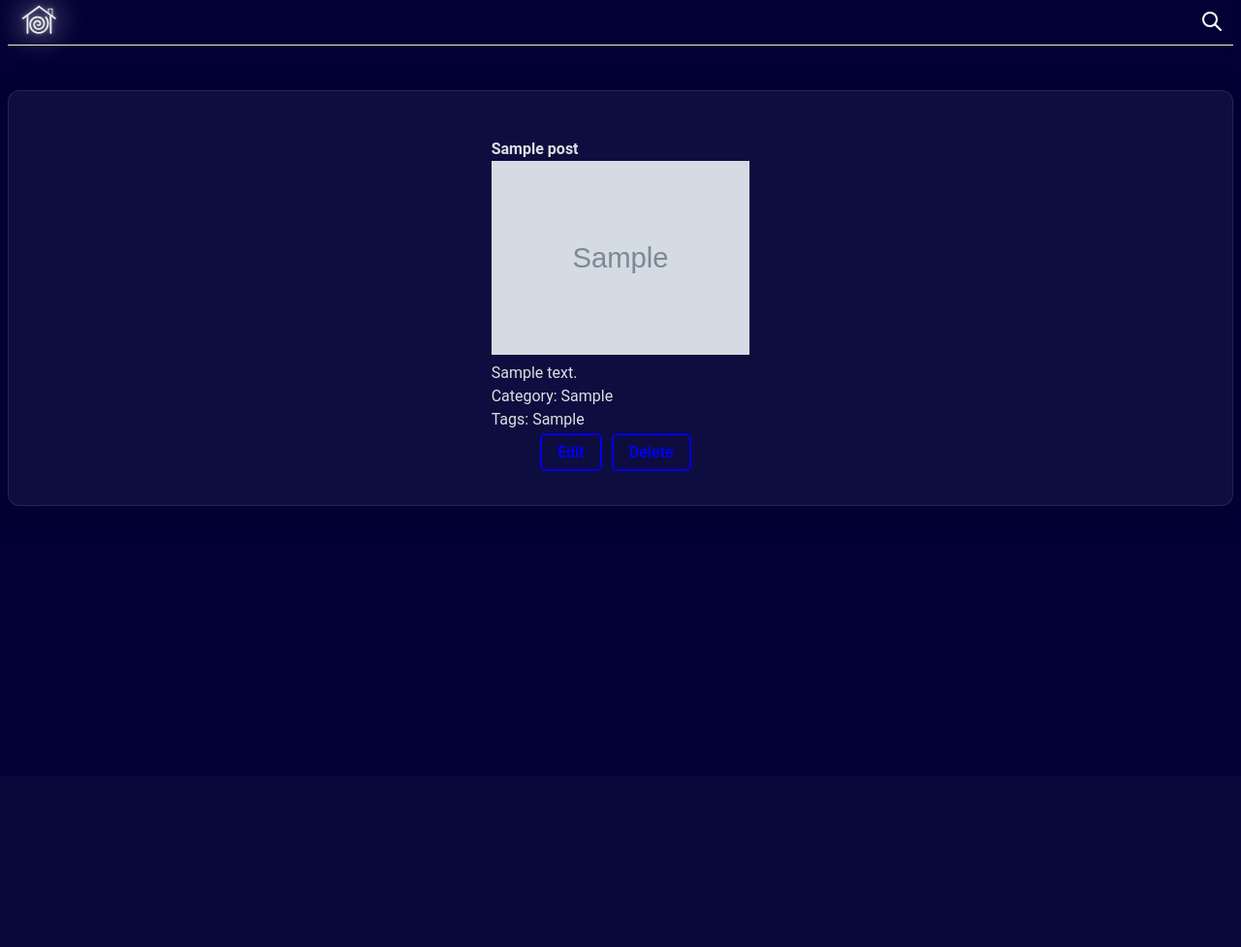
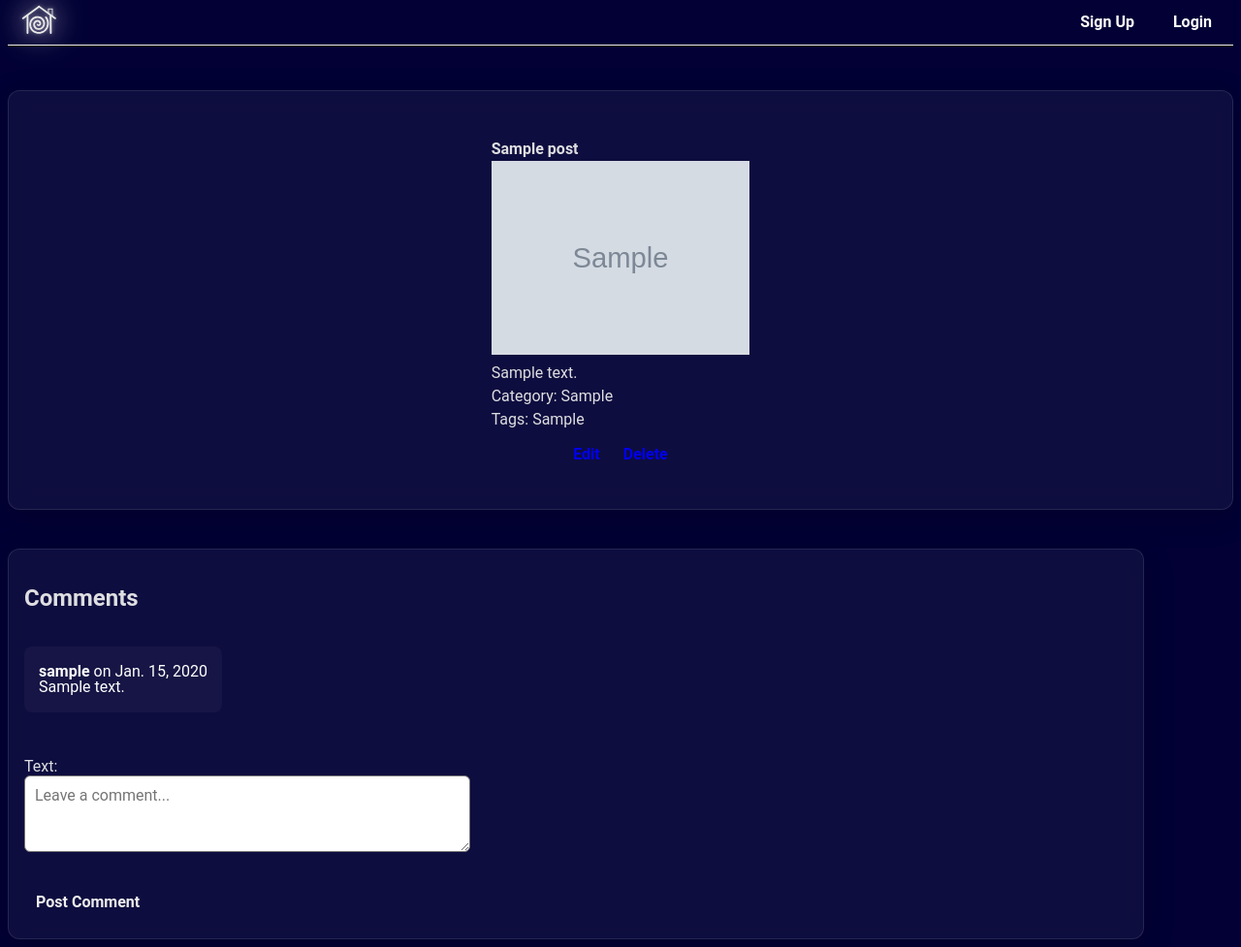
Before and after one commit to haaben-exe/arthouse, a Django app: page /post/1/ in a window 1280 px wide. Shown: the whole page at 97% size. Before the commit the page ends 527 px from the top, so only its background shows below. Run offline with Django 5.2, Linux system fonts and the light colour scheme; tables that the repository leaves empty hold one stand-in row (values such as "Sample post"); grey boxes marked "Sample" are stand-in pictures.

Commit message:
another push

```diff
--- /dev/null
+++ b/main_app/forms.py
@@ -0,0 +1,13 @@
+from django import forms
+from .models import Comments
+
+class CommentForm(forms.ModelForm):
+    class Meta:
+        model = Comments
+        fields = ['text']
+        widgets = {
+            'text': forms.Textarea(attrs={
+                'rows': 3,
+                'placeholder': 'Leave a comment...',
+            }),
+        }
--- a/main_app/static/css/detail/post.css
+++ b/main_app/static/css/detail/post.css
@@ -52,3 +52,50 @@
     height: 200px;
     object-fit: contain;
   }
+
+  .comment-section {
+    margin-top: 40px;
+    width: 90%;
+    padding: 16px;
+    display: flex;
+    flex-direction: column;
+    align-items: flex-start;
+    border-color: 1px solid rgb(212, 212, 212);
+    background: rgba(255, 255, 255, 0.05);
+    backdrop-filter: blur(10px);
+    border-radius: 12px;
+    border: 1px solid rgba(255, 255, 255, 0.1);
+    box-shadow: 0 8px 32px rgba(0, 0, 0, 0.2);
+  }
+
+  .comment-list {
+    list-style: none;
+    padding: 0;
+    margin-bottom: 20px;
+    display: flex;
+    flex-direction: column;
+    gap: 16px;
+  }
+
+  .comment {
+    background: rgba(255, 255, 255, 0.03);
+    border-radius: 8px;
+    padding: 10px 15px;
+    margin-bottom: 10px;
+    color: #fff;
+  }
+
+  .comment-form textarea {
+    width: 100%;
+    padding: 10px;
+    font-family: inherit;
+    font-size: 1rem;
+    border-radius: 6px;
+    resize: vertical;
+  }
+
+  .comment-form .btn {
+    margin-top: 10px;
+    padding-right: 16px;
+    color: #eee
+  }
--- a/main_app/static/css/main/base.css
+++ b/main_app/static/css/main/base.css
@@ -37,15 +37,15 @@ header * {
 
 .btn {
   font-size: var(--font-l);
-  padding: 8px 16px;
+  padding: 12px 12px;
   border-radius: 6px;
-  border-width: 2px;
+  border-width: 0;
   border-style: solid;
+  background-color: transparent;
   text-decoration: none;
   font-weight: 600;
   cursor: pointer;
   font-family: inherit;
-  margin-right: 10px;
 }
 
 ul {
@@ -59,6 +59,11 @@ ul {
 
 nav li a {
   filter: brightness(0) invert(1);
+  text-decoration: none;
+}
+
+li {
+  line-height: 0px;
 }
 
 nav li a:hover {
--- a/main_app/templates/detail/post.html
+++ b/main_app/templates/detail/post.html
@@ -24,4 +24,27 @@
         <a href="{% url 'post_delete' post.id %}" class="btn danger">Delete</a>
     </div>
 </section>
+
+<section class="comment-section">
+    <h2>Comments</h2>
+
+    {% if comments %}
+        <ul class="comment-list">
+            {% for comment in comments %}
+                <li class="comment">
+                    <p><strong>{{ comment.author|default:"Anonymous" }}</strong> on {{ comment.date }}</p>
+                    <p>{{ comment.text }}</p>
+                </li>
+            {% endfor %}
+        </ul>
+    {% else %}
+        <p>No comments yet. Be the first to comment!</p>
+    {% endif %}
+
+    <form method="post" class="comment-form">
+        {% csrf_token %}
+        {{ form.as_p }}
+        <button type="submit" class="btn">Post Comment</button>
+    </form>
+</section>
 {% endblock %}
--- a/main_app/templates/detail/profile.html
+++ b/main_app/templates/detail/profile.html
@@ -1,6 +1,6 @@
 {% extends 'main/base.html' %} {% block content %}
 
-<h1>Hi, Profile!</h1>
+<h1>Hi, {{ user }}!</h1>
 
 <form id="logout-form" method="post" action="{% url 'logout' %}">
     {% csrf_token %}
--- a/main_app/templates/form/postform.html
+++ b/main_app/templates/form/postform.html
@@ -19,6 +19,6 @@
         <table>
             {{ form.as_table }}
         </table>
-        <button type="submit" class="btn submit">Post</button>
+        <button type="submit" class="btn">Update</button>
     </form>
 {% endblock %}
--- a/main_app/templates/main/base.html
+++ b/main_app/templates/main/base.html
@@ -28,7 +28,12 @@
                 <li><a href="/profile"><img src="{% static 'icons/navbar/user.svg' %}" alt="User Profile Button" /></a>
                 </li>
                 {% else %}
-                <li><a href="/search"><img src="{% static 'icons/navbar/search.svg' %}" alt="Search Button" /></a></li>
+                <li>
+                    <button class="btn"><a href="/signup">Sign Up</a></button>
+                </li>
+                <li>
+                    <button class="btn"><a href="/login">Login</a></button>
+                </li>
                 {% endif %}
             </ul>
         </nav>
--- a/main_app/urls.py
+++ b/main_app/urls.py
@@ -3,6 +3,8 @@ from . import views
 
 from django.conf import settings
 from django.conf.urls.static import static
+
+from django.contrib.auth.views import LoginView
 
 
 urlpatterns = [
@@ -55,7 +57,13 @@ urlpatterns = [
 
     path(
         'login/',
-        views.Login,
+        LoginView.as_view(template_name='form/login.html'),
+        name='login'
+        ),
+
+    path(
+        'signup/',
+        views.Signup,
         name='signup'
         ),
 
--- a/main_app/views.py
+++ b/main_app/views.py
@@ -1,8 +1,13 @@
 from django.shortcuts import render, redirect
+
 from django.views.generic.edit import CreateView, UpdateView, DeleteView
+
+from django.contrib.auth.forms import AuthenticationForm
 from django.contrib.auth.views import LoginView
-from django.contrib.auth.forms import AuthenticationForm
 from django.contrib.auth import login, authenticate
+from django.contrib.auth.forms import UserCreationForm
+
+from .forms import CommentForm
 
 from .models import Post, Comments
 
@@ -24,7 +29,24 @@ class CreatePost(CreateView):
 
 def PostPage(request, post_id):
     post = Post.objects.get(id=post_id)
-    return render(request, 'detail/post.html', {'post': post})
+    comments = post.comments.all().order_by('-date')  # Show newest first
+
+    if request.method == 'POST':
+        form = CommentForm(request.POST)
+        if form.is_valid():
+            comment = form.save(commit=False)
+            comment.post = post
+            comment.author = request.user if request.user.is_authenticated else None
+            comment.save()
+            return redirect('post_detail', post_id=post.id)
+    else:
+        form = CommentForm()
+
+    return render(request, 'detail/post.html', {
+        'post': post,
+        'comments': comments,
+        'form': form,
+    })
 
 class PostUpdate(UpdateView):
     model = Post
@@ -46,11 +68,27 @@ def Login(request):
             user = form.get_user()
             login(request, user)
             return redirect('home')
+        else:
+            return render(request, 'form/login.html', {'form': form, 'error_message': 'Invalid login credentials. Please try again.'})
     else:
         form = AuthenticationForm()
 
     return render(request, 'form/login.html', {'form': form})
 
+def Signup(request):
+    error_message = ''
+    if request.method == 'POST':
+        form = UserCreationForm(request.POST)
+        if form.is_valid():
+            user = form.save()
+            login(request, user)
+            return redirect('home')
+        else:
+            error_message = 'Invalid sign up - try again'
+
+    form = UserCreationForm()
+    context = {'form': form, 'error_message': error_message}
+    return render(request, 'form/signup.html', context)
 
 def SearchPage(request):
     return HttpResponse('<h1>Henlo :3 is it me ur lookin fur??</h1>')
```
Also changed, not shown: main_app/static/css/form/postform.css (+56 -9 lines), main_app/static/css/main/home.css (+8 -3 lines), main_app/templates/form/signup.html (added, +19 -0 lines), main_app/templates/main/home.html (+5 -3 lines), main_app/templates/main/landing.html (+3 -17 lines), media/post_images/Darth_Vader_light_saber.jpg (added).
